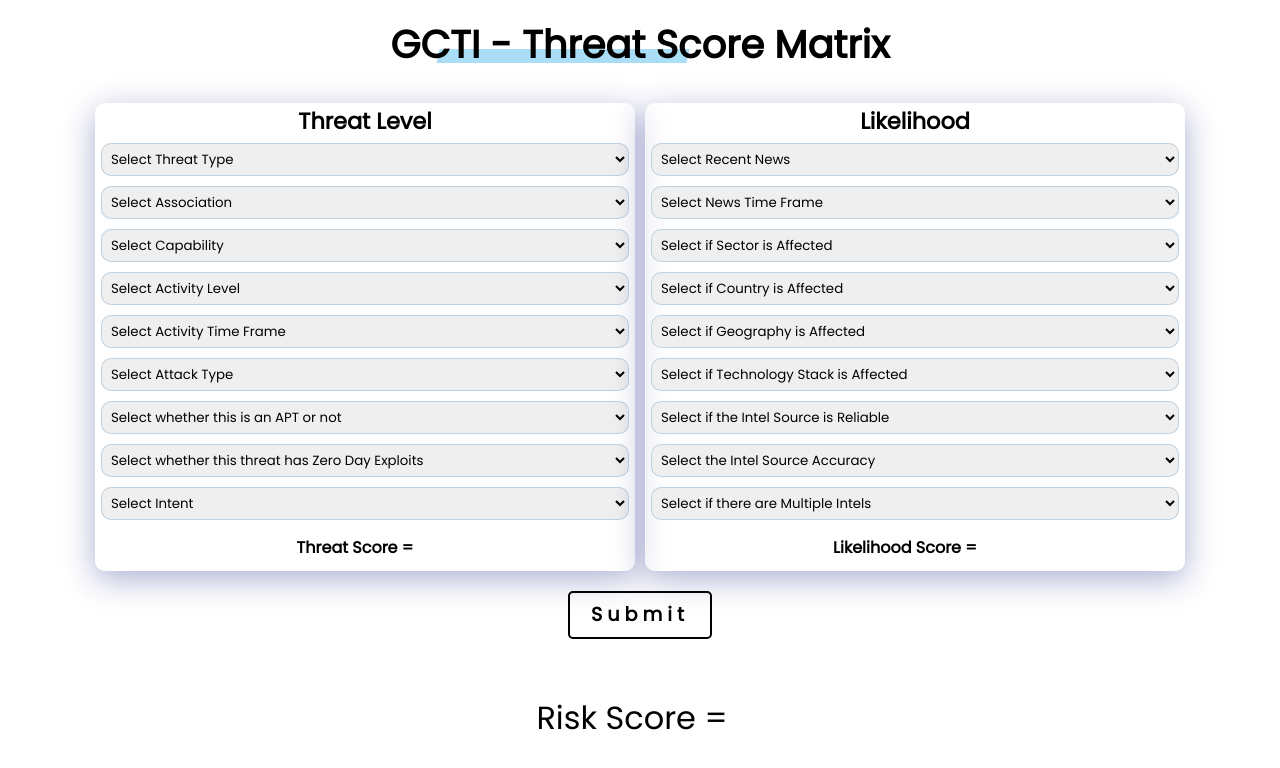
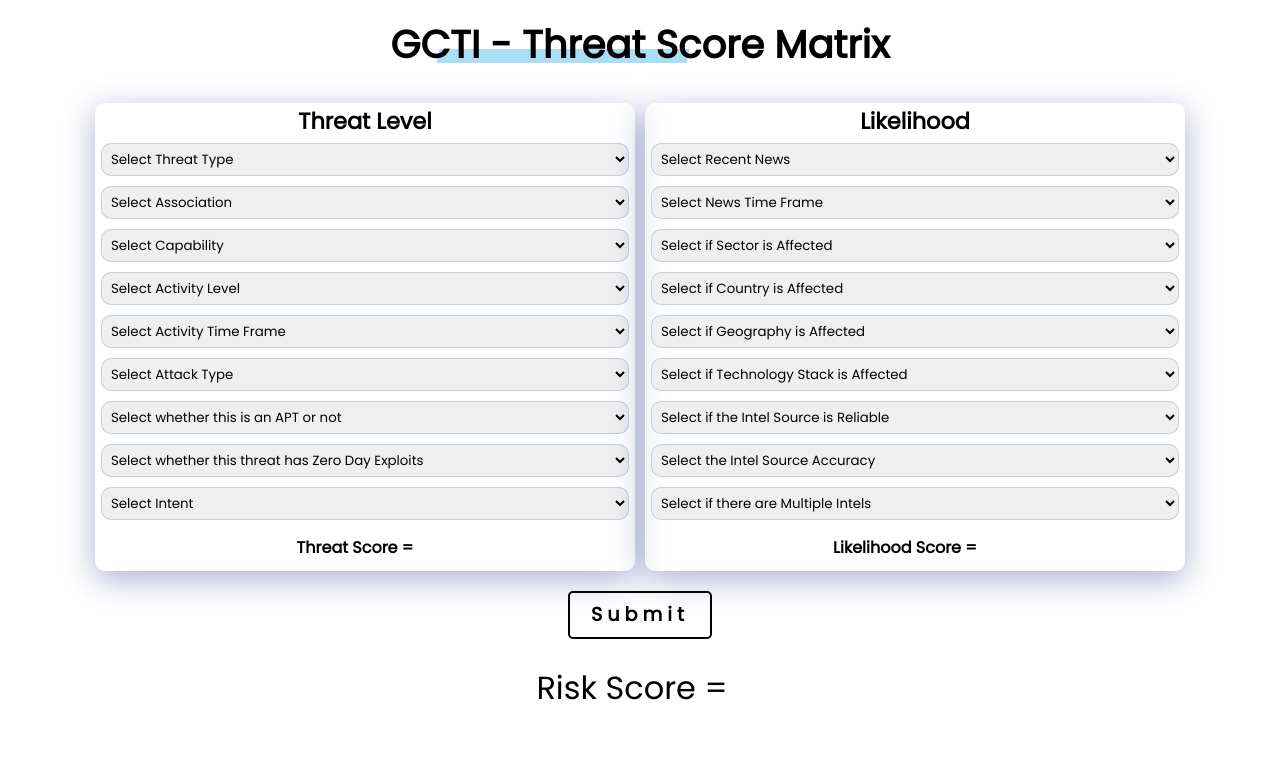
Before and after one commit to R0cket-Racc00n/threat-matrix, a plain HTML site: page index.html in a window 1280 px wide. Drawn offline with Linux system fonts and the light colour scheme.

Commit message:
Update Styles.css

```diff
--- a/Styles.css
+++ b/Styles.css
@@ -105,7 +105,7 @@ select{
 
 .result{
     font-size: 2rem;
-    margin-top: 55px;
+    margin-top: 25px;
     text-align: center;
 }
 
```
